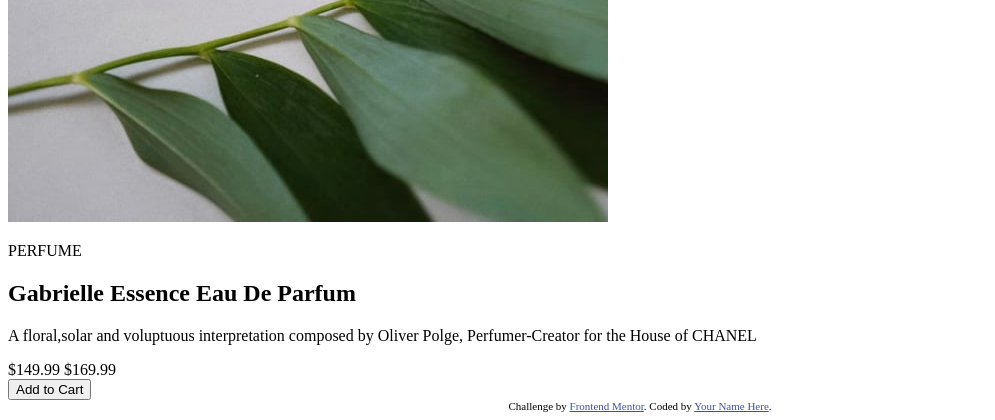
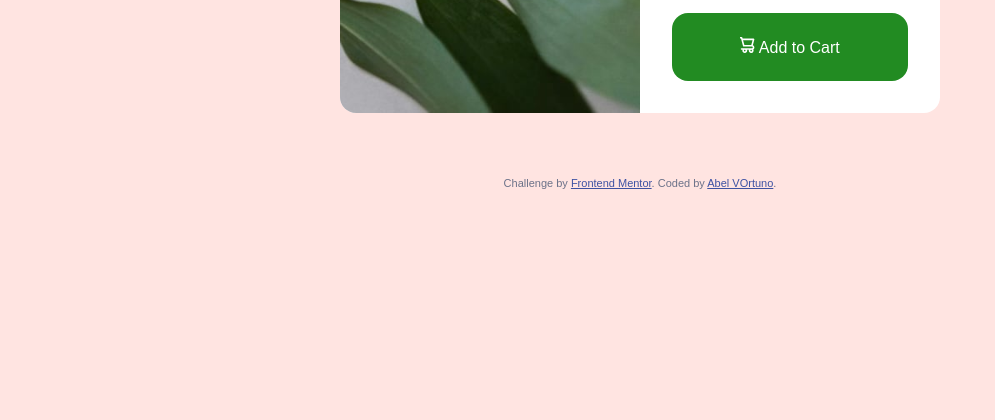
Before and after one commit to AbelVOrtuno/TarjetaVistaPrevia, a plain HTML site: page product-preview-card-component-main/index.html in a window 1280 px wide. Shown: the part 686-1106 px from the top of the page, without its empty margins (0-995 px from the left). After the commit the page ends 891 px from the top, so only its background shows below. Drawn offline with Linux system fonts and the light colour scheme.

Commit message:
aqui terminan los estilos del proyecto con sass

```diff
--- a/product-preview-card-component-main/index.html
+++ b/product-preview-card-component-main/index.html
@@ -23,18 +23,18 @@
     </picture>
     <section class="contenido">
       <p class="categoria">PERFUME</p>
-      <h1>Gabrielle Essence Eau De Parfum </h1>
-      <p>A floral,solar and voluptuous interpretation composed by Oliver Polge, Perfumer-Creator for the House of CHANEL</p>
+      <h1 class="producto">Gabrielle Essence Eau De Parfum </h1>
+      <p class="descripcion">A floral,solar and voluptuous interpretation composed by Oliver Polge, Perfumer-Creator for the House of CHANEL</p>
       <div class="seccionPrecios">
         <span class="precioDescuento">$149.99</span>
         <span class="precioNormal">$169.99</span>
       </div>
-      <button class="botonEnviar">Add to Cart</button>
+      <button class="botonEnviar"><img src="images/icon-cart.svg"> Add to Cart</button>
     </section>
   </main>
   <div class="attribution">
     Challenge by <a href="https://www.frontendmentor.io?ref=challenge" target="_blank">Frontend Mentor</a>.
-    Coded by <a href="#">Your Name Here</a>.
+    Coded by <a href="#">Abel VOrtuno</a>.
   </div>
 </body>
 </html>
--- a/product-preview-card-component-main/scss/_base.scss
+++ b/product-preview-card-component-main/scss/_base.scss
@@ -0,0 +1,25 @@
+body{
+    font-family: Arial, Helvetica, sans-serif;
+    background-color: $colorFondo1;
+    display: flex;
+    flex-direction: column;
+    align-items: center;
+    justify-content: space-between;
+    min-height: 100vh;
+    margin: 0;
+
+    padding: 1rem;
+}
+.attribution{
+    font-size: 11px;
+    text-align: center;
+    margin-top: 2rem;
+    color: hsl(228, 12%, 48%);
+}
+a{
+    color: hsl(228, 45%, 44%);
+
+    &:hover{
+        text-decoration: none;
+    }
+}
--- a/product-preview-card-component-main/scss/_components.scss
+++ b/product-preview-card-component-main/scss/_components.scss
@@ -0,0 +1,58 @@
+.contenido{
+    padding: 2rem;
+    display: flex;
+    flex-direction: column;
+    justify-content: space-between;
+}
+.categoria{
+    font-size: 1.5rem;
+    color: $colorFuente;
+    text-transform: uppercase;
+    font-weight: 100;
+    font-style: normal;
+}
+.producto{
+    font-size: $titulo;
+    text-transform: uppercase;
+    letter-spacing: 0.1rem;
+}
+.descripcion{
+    font-size: $descripcion;
+    color: $colorFuente;
+    line-height: 1.6;
+}
+.botonEnviar{
+    background-color: $colorBoton;
+    font-size: 1rem;
+    padding: 1.5rem;
+    border-radius: 1rem;
+    border: none;
+    color: white;
+    cursor: pointer;
+
+    transition: background-color 0.3s ease, transform 0.3s ease;
+
+    &:hover{
+        background-color: darken($colorBoton, 10%);
+        transform: scale(1.01);
+    }
+}
+.seccionPrecios{
+    display: flex;
+    align-items: center;
+    gap: 1rem;
+    margin: 1rem 0;
+
+    .precioDescuento{
+        color: forestgreen;
+        font-size: $precio1;
+        font-family: Arial, Helvetica, sans-serif;
+        font-weight: 900;
+        margin: 1rem;
+    }
+    .precioNormal{
+        color: grey;
+        text-decoration: line-through;
+        margin: 0 auto;
+    }
+}
--- a/product-preview-card-component-main/scss/_layout.scss
+++ b/product-preview-card-component-main/scss/_layout.scss
@@ -0,0 +1,24 @@
+/* diseño principal */
+
+.tarjeta{
+    display: grid;
+    grid-template-columns: 1fr 1fr;
+    max-width: 600px;
+    background-color: white;
+    margin: 2rem auto;
+    border-radius: 1rem;
+    overflow: hidden;
+
+    @media (max-width:768px){
+        grid-template-columns: 1fr;
+    }
+}
+.imagenTarjeta{
+    img{
+       width: 100%;
+       height: 100%;
+       object-fit: cover;
+       display: block;
+
+    }
+}
--- a/product-preview-card-component-main/scss/_variables.scss
+++ b/product-preview-card-component-main/scss/_variables.scss
@@ -0,0 +1,11 @@
+// Variables de color //
+$colorFondo1: #FFE4E1;
+$colorFuente: gray;
+$colorBoton: forestgreen;
+
+//Tamaño de letra
+
+$titulo: 2rem;
+$descripcion: 1.3rem;
+$precio1: 2rem;
+$precio2: 0.5rem;
--- a/product-preview-card-component-main/scss/style.scss
+++ b/product-preview-card-component-main/scss/style.scss
@@ -0,0 +1,5 @@
+@import 'variables';
+@import 'mixins';
+@import 'base';
+@import 'layout';
+@import 'components';
```
Also changed, not shown: product-preview-card-component-main/css/styles.css, 1 other file.
